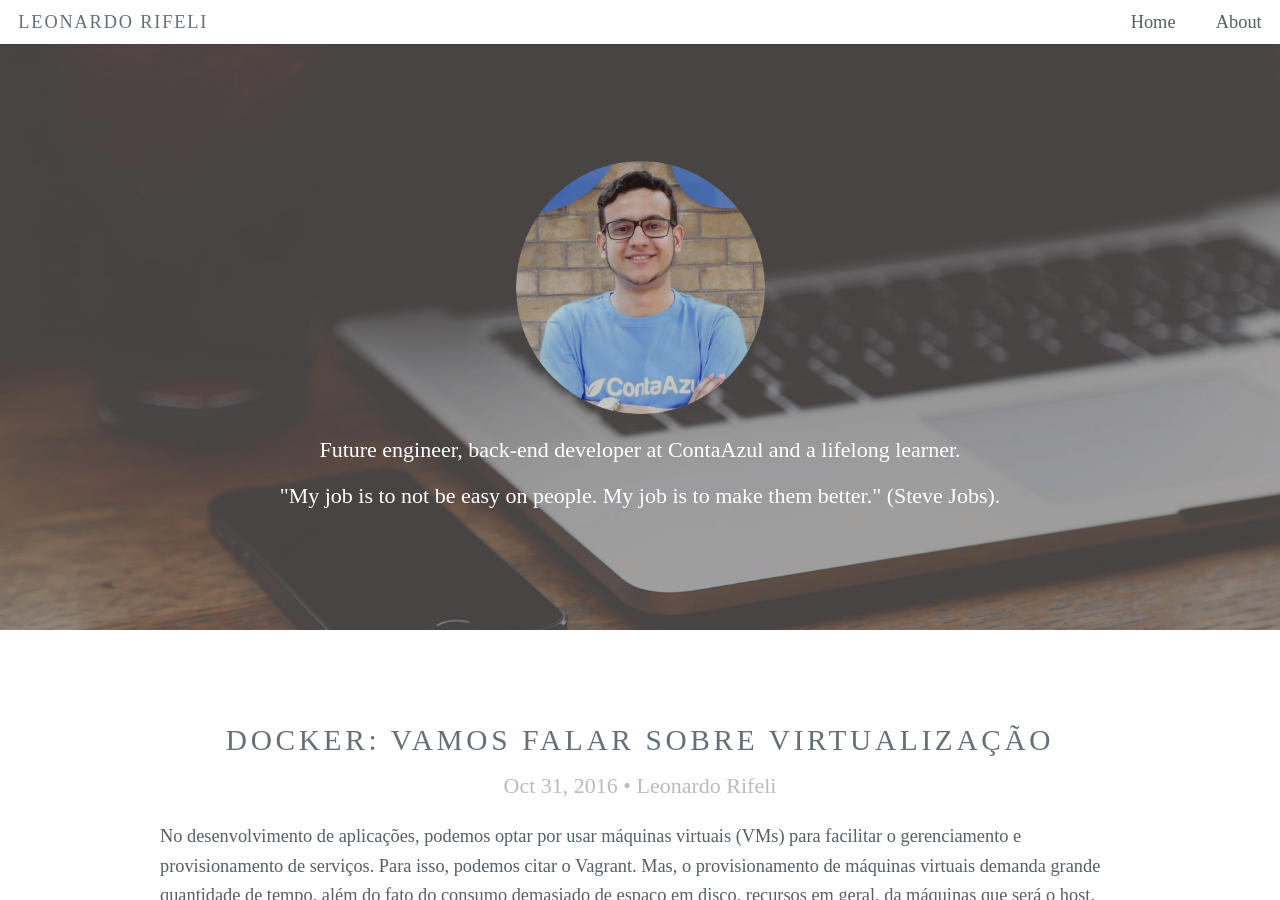
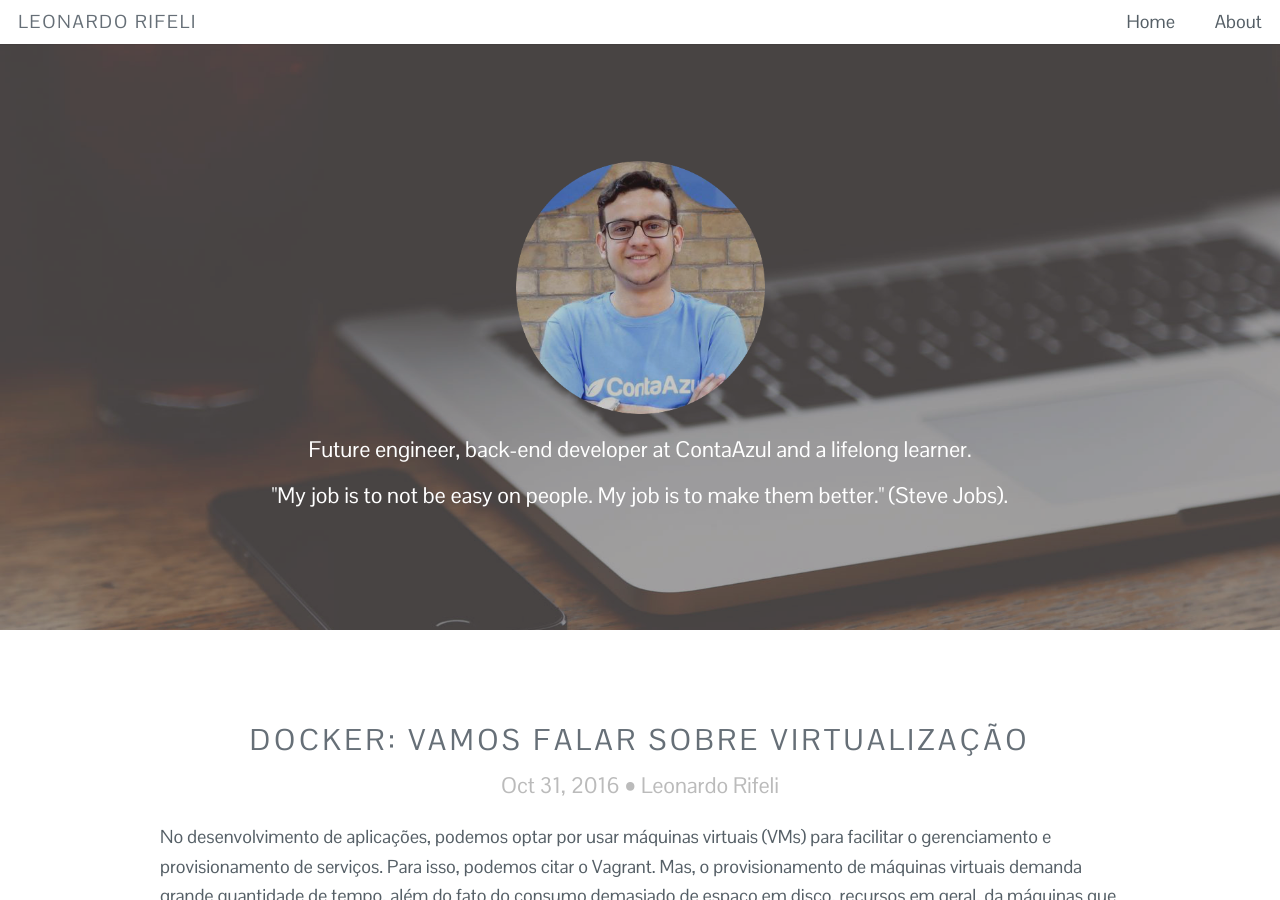
Before and after one commit to leonardorifeli/leonardorifeli-website, a Jekyll site: the page built from index.html, in a window 1280 px wide and 900 px high. Built offline with Jekyll 4.4.1, drawn with Linux system fonts in a browser that asks for light colours.

Commit message:
Fixed head

```diff
--- a/_includes/head.html
+++ b/_includes/head.html
@@ -16,7 +16,7 @@
     <meta property="og:type" content="Website"/>
     <meta property="og:description" content="{% if page.resume %}{{ page.resume | strip_html | strip_newlines }}{% else %}{{ site.theme_settings.facebookDescription|raw }}{% endif %}"/>
     <meta property="og:url" content="{% if page.resume %}{{ page.url| prepend: site.url }}{% else %}{{ site.url }}{% endif %}"/>
-    <link href='http://fonts.googleapis.com/css?family=Montserrat:400,700|Open+Sans:400,600,300,800,700' rel='stylesheet' type='text/css'>
+    <link href="https://fonts.googleapis.com/css?family=Pontano+Sans" rel="stylesheet">
     <link rel="canonical" href="{% if page.resume %}{{ page.url| prepend: site.url }}{% else %}{{ site.url }}{% endif %}">
     <link rel="stylesheet" href="{{ site.baseurl }}/css/skel.css" />
     <link rel="stylesheet" href="{{ site.baseurl }}/css/style.css" />
```
